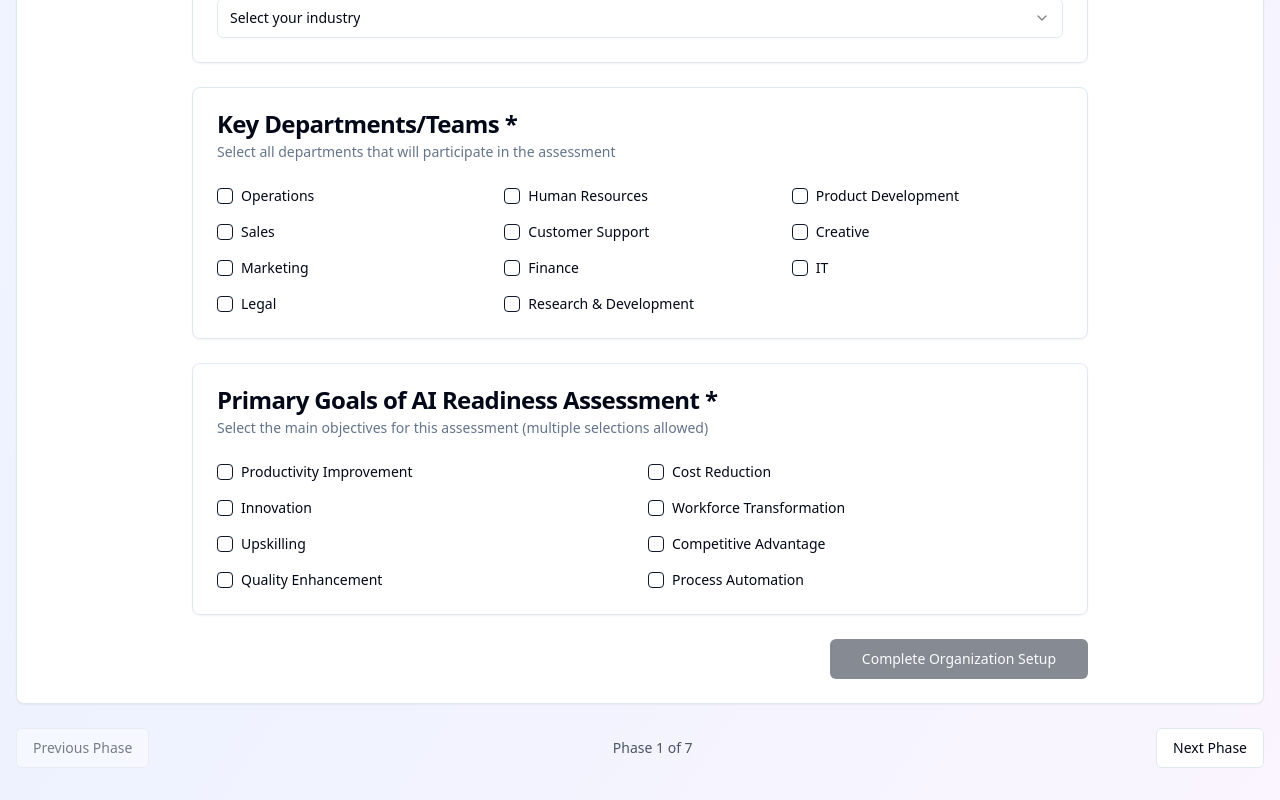
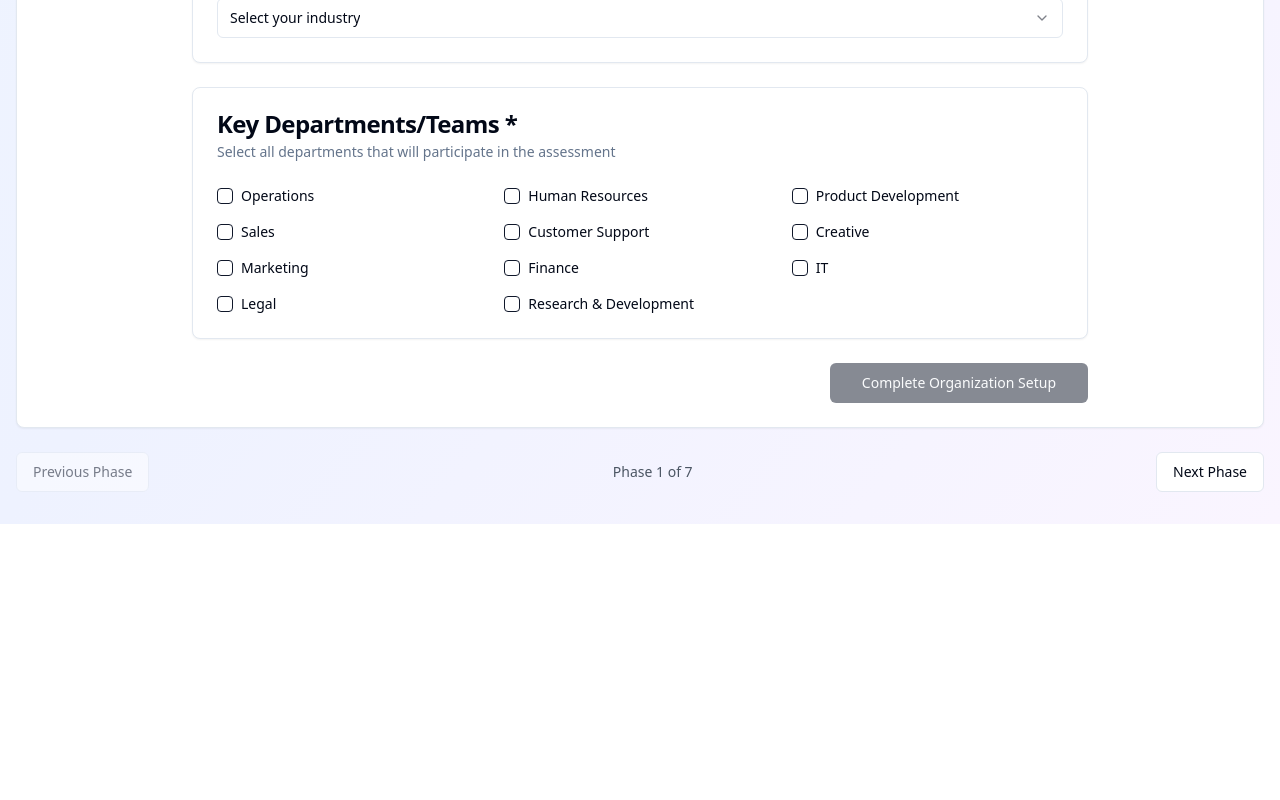
Before and after one commit to mocktagon/future-of-work-flows, a React (Vite) app: page / in a window 1280 px wide. Shown: the part 1088-1888 px from the top of the page. After the commit the page ends 1612 px from the top, so only its background shows below. Built offline with nearby package versions, Linux system fonts and the light colour scheme.

Commit message:
Remove primary goals section
Remove the primary goals section from the organization setup screen.

```diff
--- a/src/components/interview/OrganizationSetup.tsx
+++ b/src/components/interview/OrganizationSetup.tsx
@@ -15,8 +15,7 @@ const OrganizationSetup = ({ onComplete }) => {
     organizationName: '',
     totalEmployees: '',
     industry: '',
-    departments: [],
-    goals: []
+    departments: []
   });
 
   const industries = [
@@ -46,32 +45,12 @@ const OrganizationSetup = ({ onComplete }) => {
     'Research & Development'
   ];
 
-  const goalOptions = [
-    'Productivity Improvement',
-    'Cost Reduction',
-    'Innovation',
-    'Workforce Transformation',
-    'Upskilling',
-    'Competitive Advantage',
-    'Quality Enhancement',
-    'Process Automation'
-  ];
-
   const handleDepartmentChange = (dept, checked) => {
     setFormData(prev => ({
       ...prev,
       departments: checked
         ? [...prev.departments, dept]
         : prev.departments.filter(d => d !== dept)
-    }));
-  };
-
-  const handleGoalChange = (goal, checked) => {
-    setFormData(prev => ({
-      ...prev,
-      goals: checked
-        ? [...prev.goals, goal]
-        : prev.goals.filter(g => g !== goal)
     }));
   };
 
@@ -84,8 +63,7 @@ const OrganizationSetup = ({ onComplete }) => {
   const isFormValid = formData.organizationName &&
                      formData.totalEmployees &&
                      formData.industry &&
-                     formData.departments.length > 0 &&
-                     formData.goals.length > 0;
+                     formData.departments.length > 0;
 
   return (
     <div className="max-w-4xl mx-auto space-y-6">
@@ -193,45 +171,6 @@ const OrganizationSetup = ({ onComplete }) => {
           </CardContent>
         </Card>
 
-        {/* Goals */}
-        <Card>
-          <CardHeader>
-            <CardTitle>Primary Goals of AI Readiness Assessment *</CardTitle>
-            <CardDescription>
-              Select the main objectives for this assessment (multiple selections allowed)
-            </CardDescription>
-          </CardHeader>
-          <CardContent>
-            <div className="grid grid-cols-1 md:grid-cols-2 gap-4">
-              {goalOptions.map((goal) => (
-                <div key={goal} className="flex items-center space-x-2">
-                  <Checkbox
-                    id={`goal-${goal}`}
-                    checked={formData.goals.includes(goal)}
-                    onCheckedChange={(checked) => handleGoalChange(goal, checked)}
-                  />
-                  <Label htmlFor={`goal-${goal}`} className="text-sm">
-                    {goal}
-                  </Label>
-                </div>
-              ))}
-            </div>
-
-            {formData.goals.length > 0 && (
-              <div className="mt-4">
-                <p className="text-sm text-gray-600 mb-2">Selected goals:</p>
-                <div className="flex flex-wrap gap-2">
-                  {formData.goals.map((goal) => (
-                    <Badge key={goal} variant="outline">
-                      {goal}
-                    </Badge>
-                  ))}
-                </div>
-              </div>
-            )}
-          </CardContent>
-        </Card>
-
         {/* Submit Button */}
         <div className="flex justify-end">
           <Button
--- a/src/types/interview.ts
+++ b/src/types/interview.ts
@@ -1,4 +1,3 @@
-
 // Interview data types
 export interface TaskData {
   task: string;
@@ -24,7 +23,6 @@ export interface OrganizationData {
   totalEmployees: number;
   industry: string;
   departments: string[];
-  primaryGoals: string[];
 }
 
 export interface EmployeeData {
```
